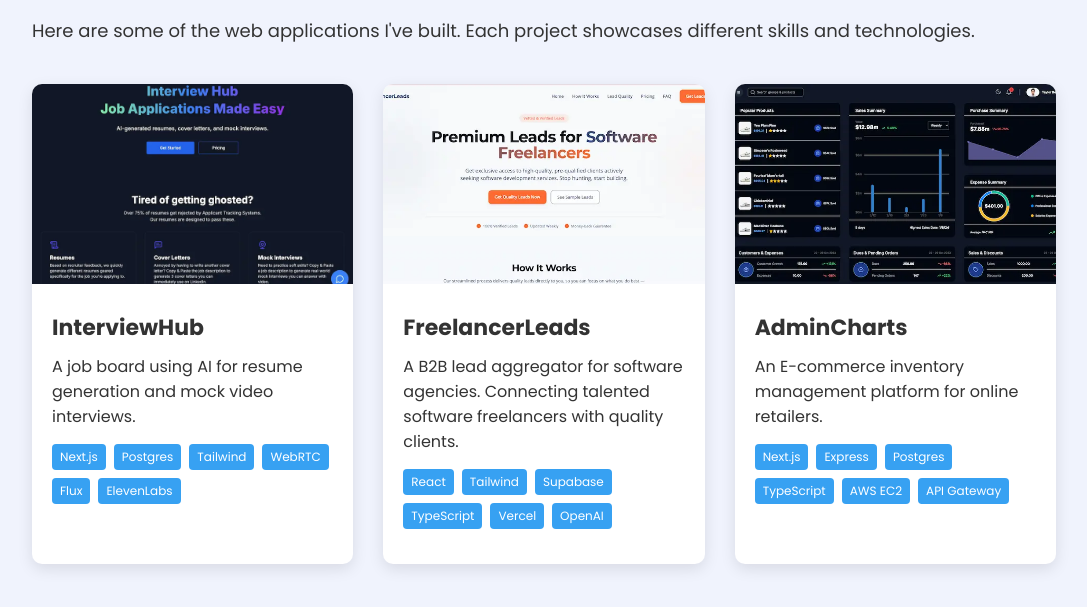
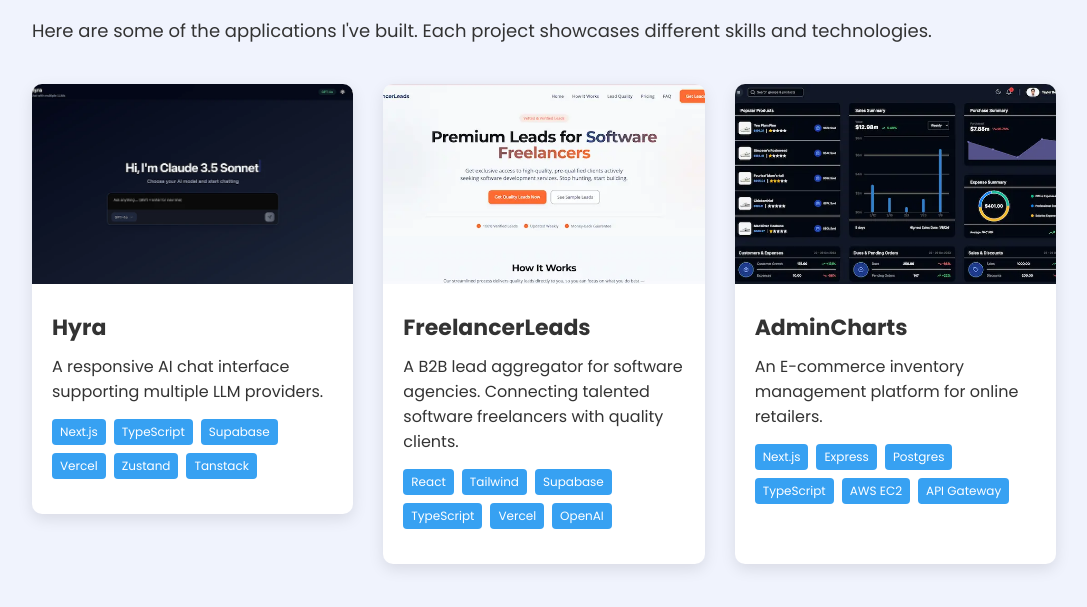
Before and after one commit to TaylorBeck/TaylorBeck.github.io, a plain HTML site: page portfolio.html in a window 1280 px wide. Shown: the part 195-802 px from the top of the page, without its empty margins (96-1183 px from the left). Drawn offline with nearby package versions, Linux system fonts and the light colour scheme.

Commit message:
Update portfolio

```diff
--- a/portfolio.html
+++ b/portfolio.html
@@ -47,24 +47,26 @@
       <section class="portfolio">
         <div class="portfolio-content">
           <h1 class="animate-item">My Portfolio</h1>
-          <p class="animate-item">Here are some of the web applications I've built. Each project showcases different skills and technologies.</p>
+          <p class="animate-item">Here are some of the applications I've built. Each project showcases different skills and technologies.</p>
 
           <div class="portfolio-grid">
-            <div class="portfolio-item animate-item">
-              <img src="interviewhub.webp" alt="Interview Hub">
-              <div class="portfolio-item-content">
-                <h3>InterviewHub</h3>
-                <p>A job board using AI for resume generation and mock video interviews.</p>
-                <div class="portfolio-item-tags">
-                  <span>Next.js</span>
-                  <span>Postgres</span>
-                  <span>Tailwind</span>
-                  <span>WebRTC</span>
-                  <span>Flux</span>
-                  <span>ElevenLabs</span>
+            <a href="https://hyra.chat" target="_blank" rel="noopener noreferrer" class="portfolio-link">
+              <div class="portfolio-item animate-item">
+                <img src="hyrachat.webp" alt="Hyra Chat">
+                <div class="portfolio-item-content">
+                  <h3>Hyra</h3>
+                  <p>A responsive AI chat interface supporting multiple LLM providers.</p>
+                  <div class="portfolio-item-tags">
+                    <span>Next.js</span>
+                    <span>TypeScript</span>
+                    <span>Supabase</span>
+                    <span>Vercel</span>
+                    <span>Zustand</span>
+                    <span>Tanstack</span>
+                  </div>
                 </div>
               </div>
-            </div>
+            </a>
 
             <a href="https://freelancerleads.com" target="_blank" rel="noopener noreferrer" class="portfolio-link">
               <div class="portfolio-item animate-item">
```
Also changed, not shown: contact.html (+1 -1 lines), hyrachat.webp (added), interviewhub.webp (deleted).
